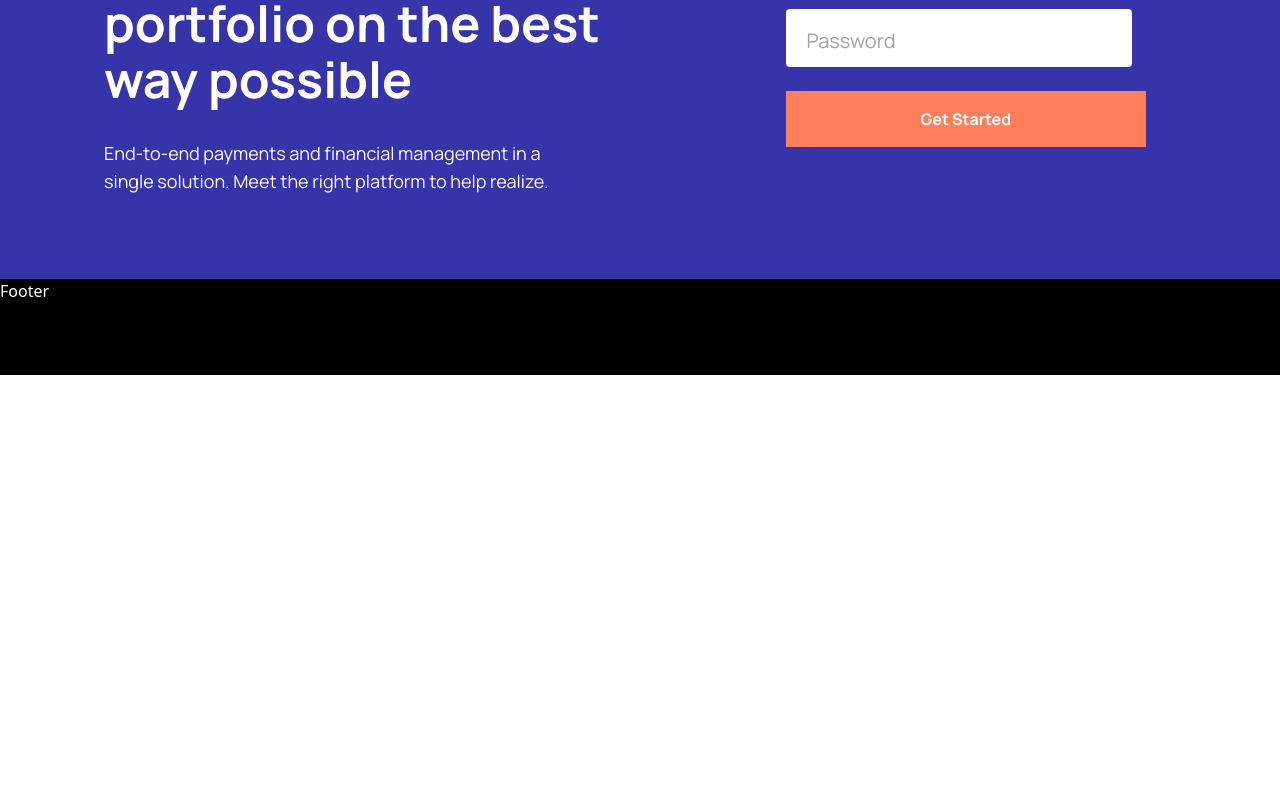
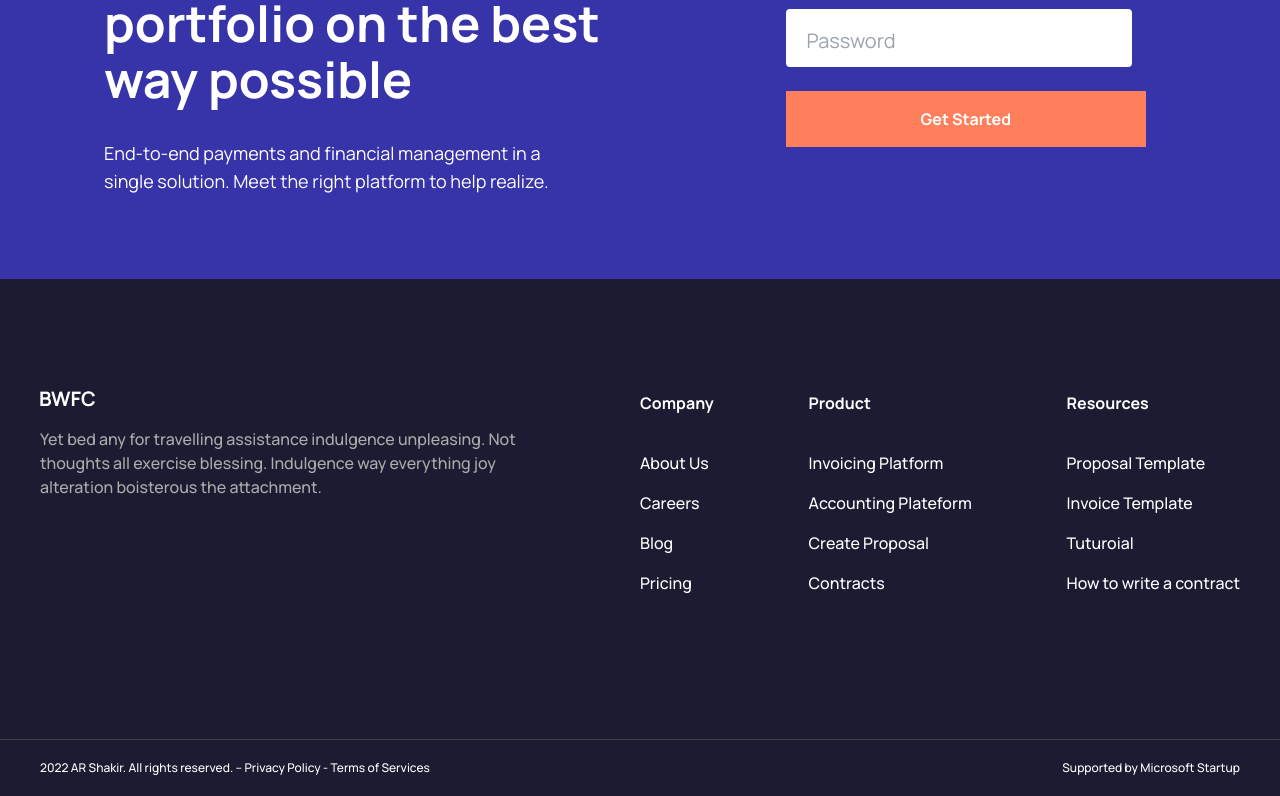
Before and after one commit to sohelrana3/Bwfc-React, a React (Create React App) app: page / in a window 1280 px wide. Shown: the part 985-1781 px from the top of the page. Before the commit the page ends 1360 px from the top, so only its background shows below. Built offline with nearby package versions, Linux system fonts and the light colour scheme; no server answers; the HTML template or start-up script is replaced by a standard one.

Commit message:
footer part done

```diff
--- a/src/components/Footer.js
+++ b/src/components/Footer.js
@@ -1,8 +1,50 @@
 import React from 'react'
+import Container from './layouts/Container'
+import Footerhadding from './layouts/Footerhadding'
+import Footitem from './layouts/Footitem'
 
 const Footer = () => {
   return (
-    <div className='h-24 w-full bg-black text-white'>Footer</div>
+    <section className='bg-[#1B1C31] pt-28 pb-32 border-b border-[#404444]'>
+      <Container>
+       <div className='flex'>
+          <div className='w-1/2'>
+            <img src='./images/logow.png' alt='logo'/>
+            <p className='font-man font-medium text-base text-[#adabab] mt-5 w-[520px]'>Yet bed any for travelling assistance indulgence unpleasing. Not thoughts all exercise blessing. Indulgence way everything joy alteration boisterous the attachment.</p>
+          </div>
+          <div className='w-1/2 flex justify-between'>
+            <div>
+              <Footerhadding item='Company'/>
+              <ul>
+                <Footitem item='About Us'/>
+                <Footitem item='Careers'/>
+                <Footitem item='Blog'/>
+                <Footitem item='Pricing'/>
+              </ul>
+            </div>
+            <div>
+              <Footerhadding item='Product'/>
+                <ul>
+                  <Footitem item='Invoicing Platform'/>
+                  <Footitem item='Accounting Plateform'/>
+                  <Footitem item='Create Proposal'/>
+                  <Footitem item='Contracts'/>
+                </ul>
+            </div>
+            <div>
+              <Footerhadding item='Resources'/>
+                <ul>
+                  <Footitem item='Proposal Template'/>
+                  <Footitem item='Invoice Template'/>
+                  <Footitem item='Tuturoial'/>
+                  <Footitem item='How to write a contract'/>
+                </ul>
+            </div>
+          </div>
+       </div>
+
+      </Container>
+    </section>
   )
 }
 
--- /dev/null
+++ b/src/components/Footerbottom.js
@@ -0,0 +1,17 @@
+import React from 'react'
+import Container from './layouts/Container'
+
+const Footerbottom = () => {
+  return (
+    <section className='bg-[#1B1C31]'>
+        <Container>
+            <div className='flex justify-between py-5'>
+                <p className='font-man font-medium text-xs text-white'>2022 AR Shakir. All rights reserved. -- Privacy Policy - Terms of Services</p>
+                <p className='font-man font-medium text-xs text-white'>Supported by Microsoft Startup</p>
+            </div>
+        </Container>
+    </section>
+  )
+}
+
+export default Footerbottom
--- /dev/null
+++ b/src/components/layouts/Footerhadding.js
@@ -0,0 +1,9 @@
+import React from 'react'
+
+const Footerhadding = ({item}) => {
+  return (
+    <h2 className='font-man font-bold text-base text-white mb-9 cursor-pointer'>{item}</h2>
+  )
+}
+
+export default Footerhadding
--- /dev/null
+++ b/src/components/layouts/Footitem.js
@@ -0,0 +1,9 @@
+import React from 'react'
+
+const Footitem = ({item}) => {
+  return (
+    <li className='font-man font-medium text-base text-white mb-4 list-none cursor-pointer'>{item}</li>
+  )
+}
+
+export default Footitem
--- a/src/components/layouts/RootLayouts.js
+++ b/src/components/layouts/RootLayouts.js
@@ -2,6 +2,7 @@ import React from 'react'
 import { Outlet } from 'react-router-dom'
 import Navbar from '../Navbar'
 import Footer from '../Footer'
+import Footerbottom from '../Footerbottom'
 
 const RootLayouts = () => {
   return (
@@ -9,6 +10,7 @@ const RootLayouts = () => {
         <Navbar />
         <Outlet />
         <Footer />
+        <Footerbottom />
     </>
   )
 }
```
Also changed, not shown: public/images/logow.png (added).
